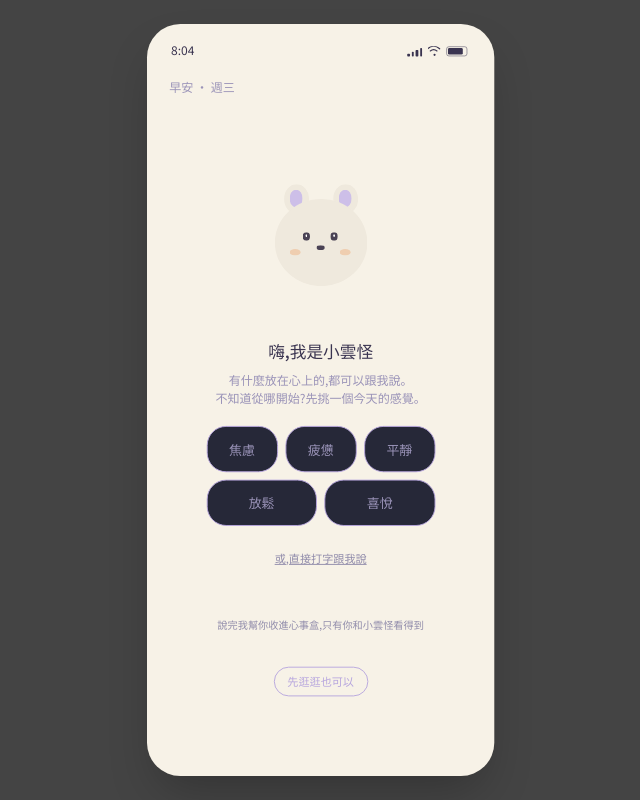
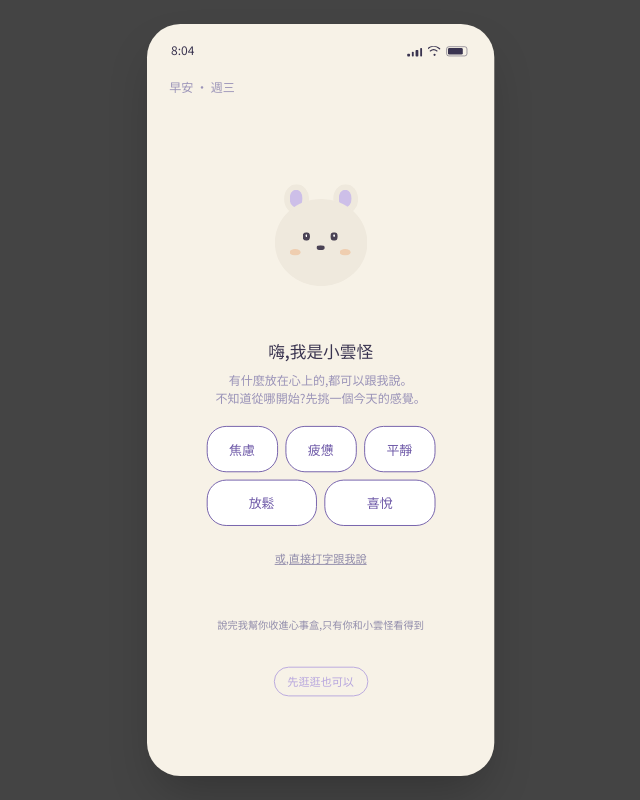
Before and after one commit to hmc10116-debug/pace-ui, a React (Vite) app: page / in a window 1280 px wide. Shown: the whole page, without its empty margins (319-959 px from the left). Built offline with nearby package versions, Linux system fonts and the light colour scheme.

Commit message:
Change mood chip background to white with purple border/text

```diff
--- a/src/components/GreetingScreen.tsx
+++ b/src/components/GreetingScreen.tsx
@@ -47,7 +47,7 @@ export default function GreetingScreen({
                 key={mood}
                 type="button"
                 onClick={() => onPickMood(mood)}
-                className="flex-1 rounded-[21px] border border-[#b7a6de] bg-[#262838] px-[18px] py-[13.5px] text-[14px] font-medium text-[#9a93b8] transition-colors hover:bg-[#31324a] active:scale-[0.97]"
+                className="flex-1 rounded-[21px] border border-[#6f5aa8] bg-white px-[18px] py-[13.5px] text-[14px] font-medium text-[#6f5aa8] transition-colors hover:bg-[#f3f0fa] active:scale-[0.97]"
               >
                 {mood}
               </button>
```
